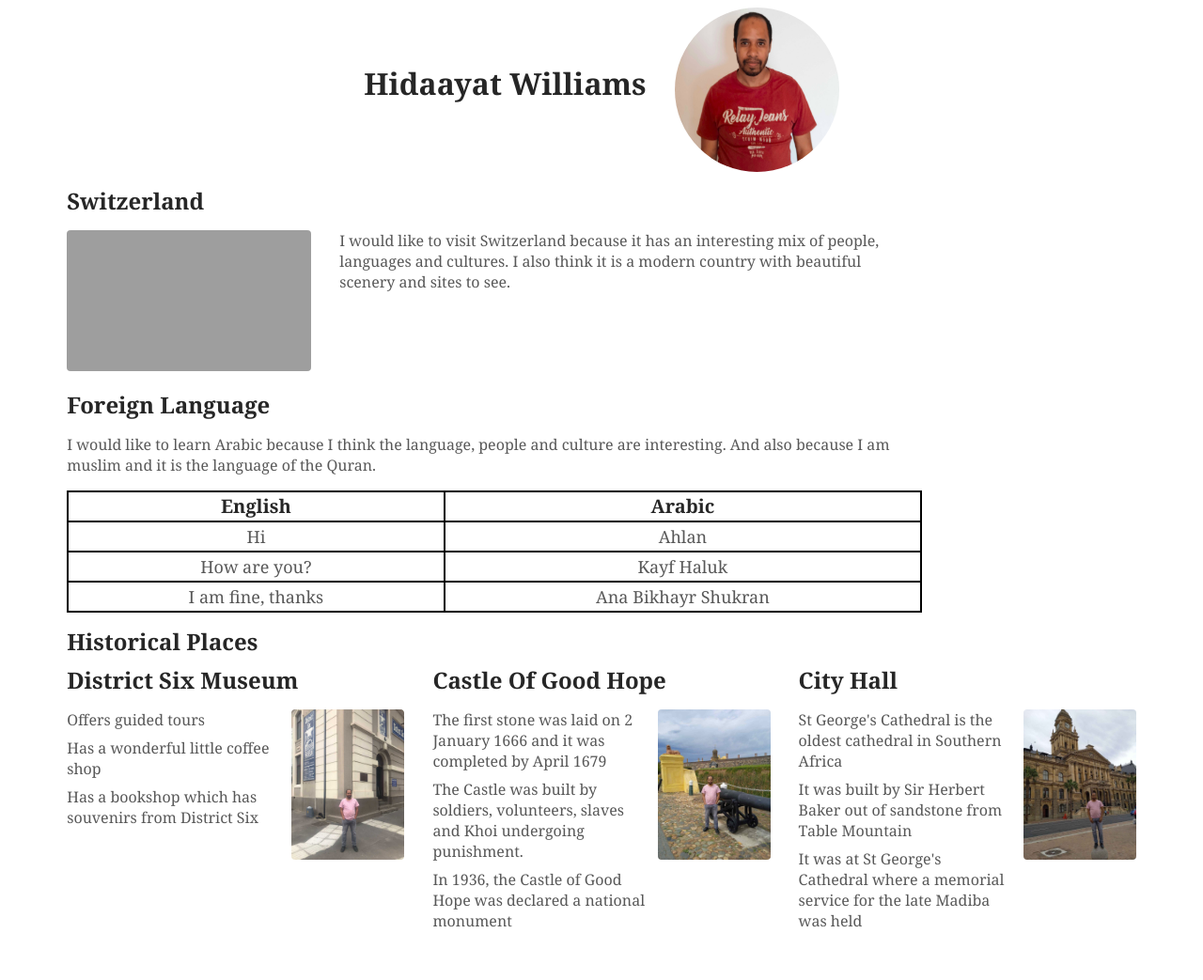
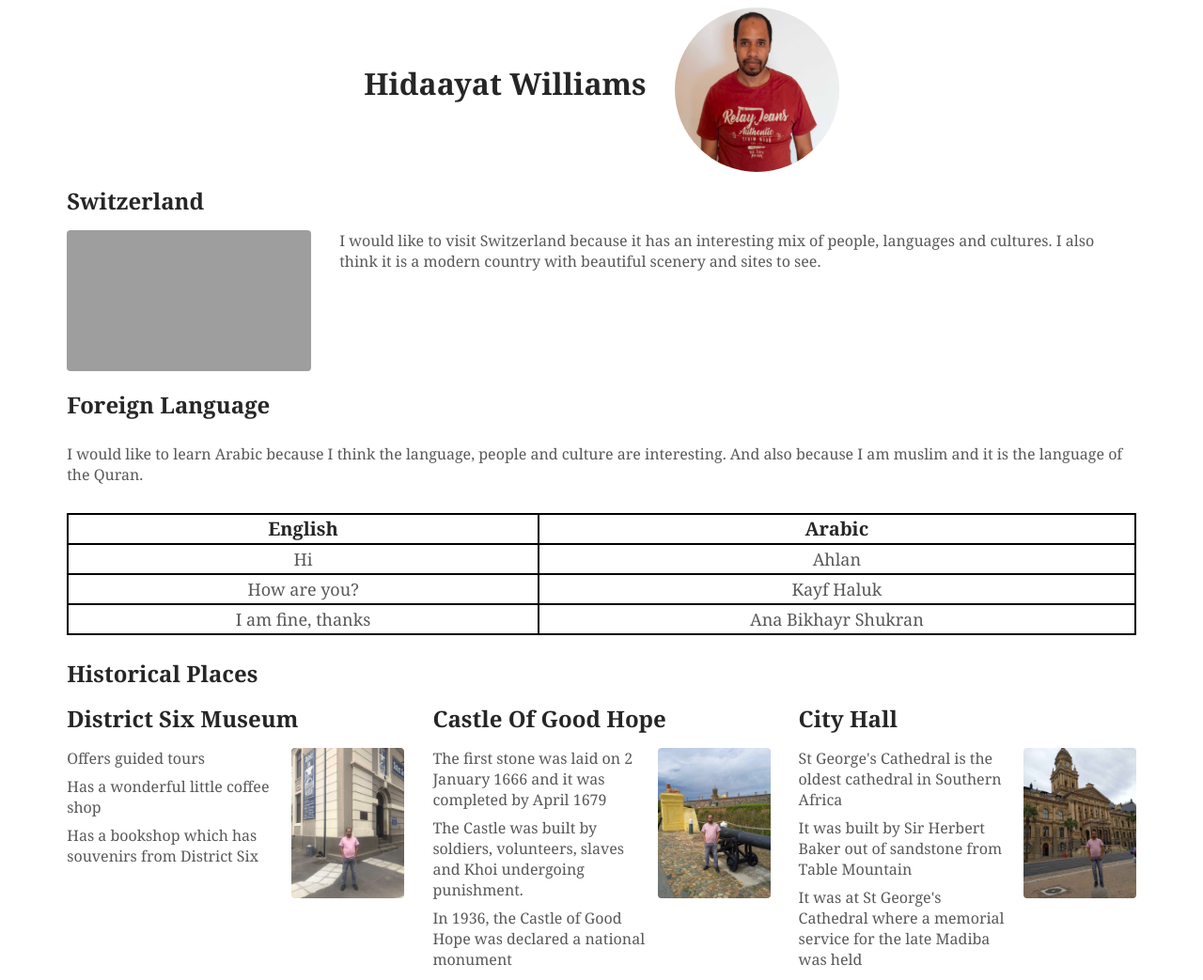
Before and after one commit to Horizyn77/basic-webpage, a plain HTML site: page my-webpage.html in a window 1280 px wide. Shown: the whole page at 94% size. Before the commit the page ends 1007 px from the top, so only its background shows below. Drawn offline with Linux system fonts and the light colour scheme; grey boxes are pictures that could not be loaded.

Commit message:
fixed spacing issues mentors suggested

```diff
--- a/style.css
+++ b/style.css
@@ -54,7 +54,7 @@ td {
 }
 
 table {
-    width: 80%;
+    width: 100%;
 }
 
 ul {
@@ -68,7 +68,12 @@ li {
 }
 
 .hist-heading {
-    margin-bottom: 0;
+    margin-bottom: 6px;
+    margin-top: 30px;
+}
+
+p {
+    margin: 30px 0;
 }
 
 @media (min-width: 960px) {
@@ -99,13 +104,8 @@ li {
     }
 
     .city p {
-        max-width: 66ch;
         margin-left: 30px;
         margin-top: 0;
-    }
-
-    h2 + p {
-        max-width: 102ch;
     }
 }
 
@@ -131,6 +131,7 @@ li {
   }
 
   .box-2 {
+
     flex-direction: row-reverse;
     gap: 18px;
     }
```
